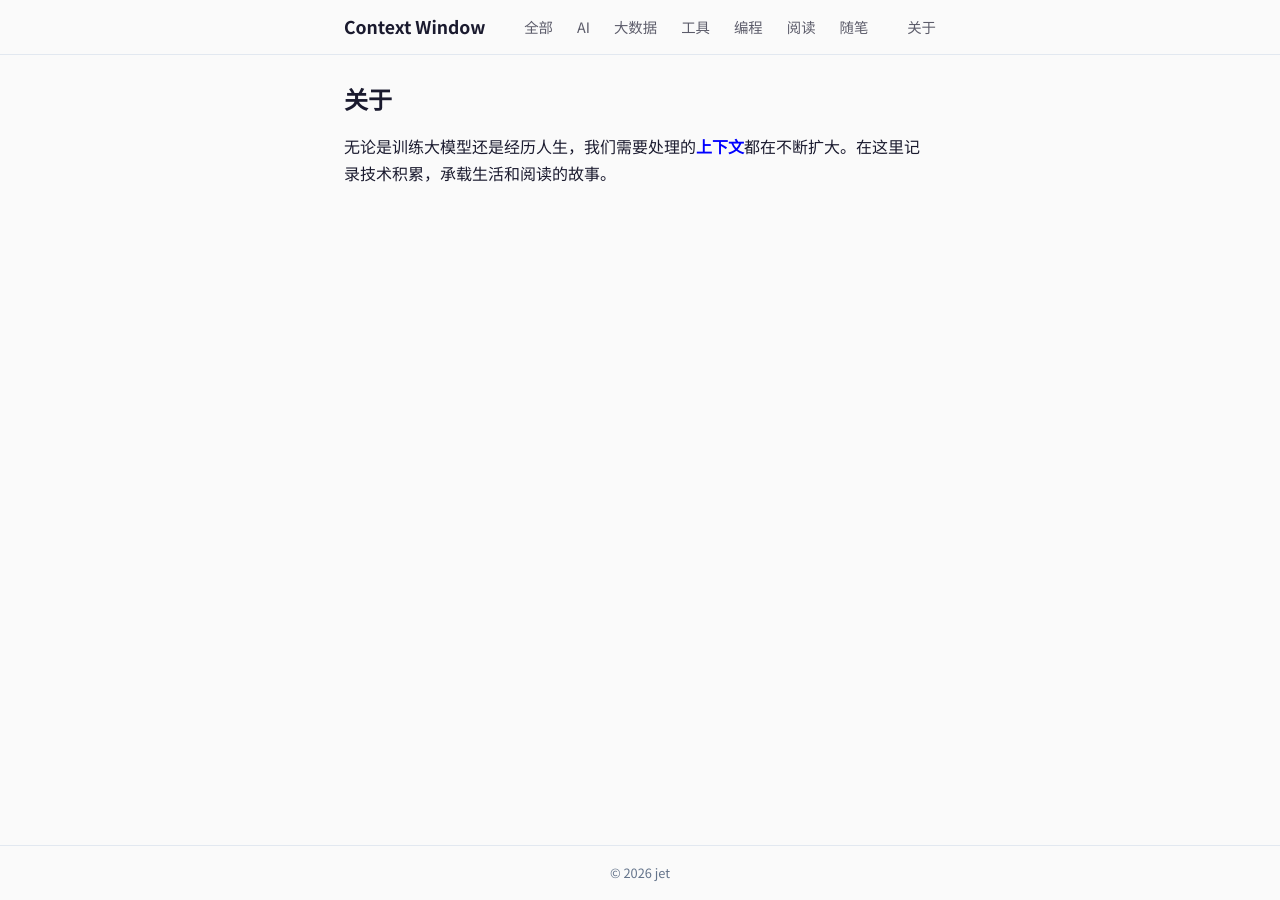
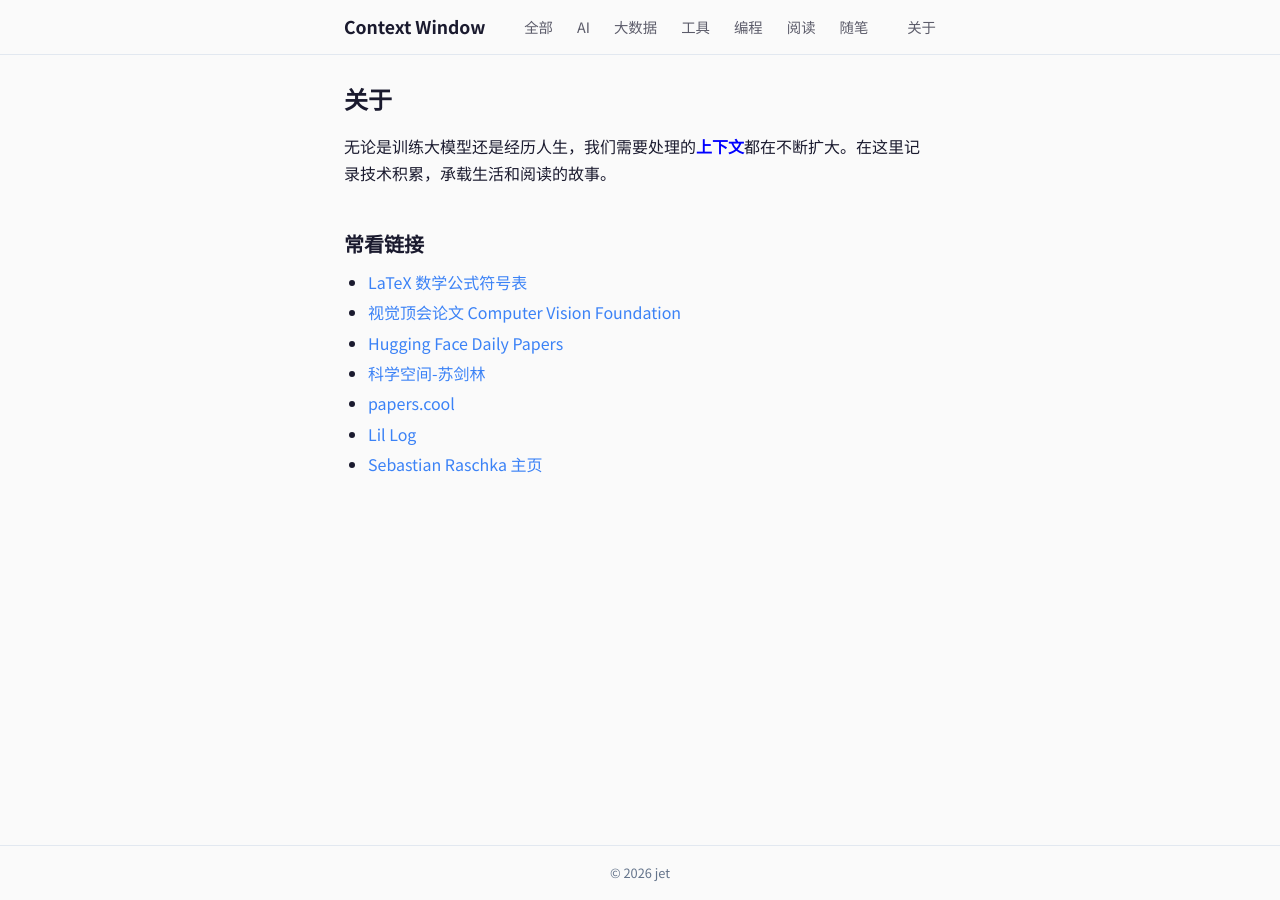
Before and after one commit to jetxa/jetxa.github.io, a Jekyll site: the page built from about.md, in a window 1280 px wide. Built offline with Jekyll 4.4.1, drawn with Linux system fonts in a browser that asks for light colours.

```diff
--- a/_layouts/default.html
+++ b/_layouts/default.html
@@ -103,8 +103,10 @@
     strong, b { color: #0000ff; font-weight: bold; }
 
     h1 { font-size: 1.5rem; margin-bottom: 0.8rem; }
-    h2 { font-size: 1.25rem; margin-top: 1.2rem; margin-bottom: 0.5rem; }
-    h3 { font-size: 1.1rem; margin-top: 1rem; margin-bottom: 0.4rem; }
+    h2 { font-size: 1.25rem; margin-bottom: 0.5rem; }
+    h3 { font-size: 1.1rem; margin-bottom: 0.4rem; }
+    h4, h5, h6 { font-size: 1rem; margin-bottom: 0.4rem; }
+    * + h1, * + h2, * + h3, * + h4, * + h5, * + h6 { margin-top: 2.5rem; }
     p { margin-bottom: 0.6rem; }
     ul, ol { padding-left: 1.5rem; margin-bottom: 0.6rem; }
     li { margin-bottom: 0.2rem; }
@@ -232,7 +234,7 @@
         <a href="{{ site.baseurl }}/" class="cat-nav" data-category="all">全部</a>
         {% assign categories = site.posts | map: "categories" | flatten | uniq | sort %}
         {% for cat in categories %}
-          <a href="#" class="cat-nav" data-category="{{ cat }}">{{ cat }}</a>
+          <a href="{{ site.baseurl }}/?category={{ cat }}" class="cat-nav" data-category="{{ cat }}">{{ cat }}</a>
         {% endfor %}
       </nav>
       <nav class="site-nav">
--- a/_layouts/post.html
+++ b/_layouts/post.html
@@ -88,6 +88,9 @@ layout: default
 
 
   /* 标题添加 # */
+  .post-title {
+    color: #0000ff;
+  }
   .post-body h1::before { content: "# "; color: #94a3b8; font-weight: normal; }
   .post-body h2::before { content: "## "; color: #94a3b8; font-weight: normal; }
   .post-body h3::before { content: "### "; color: #94a3b8; font-weight: normal; }
@@ -96,6 +99,7 @@ layout: default
   .post-body h6::before { content: "###### "; color: #94a3b8; font-weight: normal; }
 
   @media (prefers-color-scheme: dark) {
+    .post-title { color: #60a5fa; } /* Adjusted blue for dark mode */
     .post-toc { border-color: rgba(255,255,255,0.06); }
     .post-toc h4 { color: #e2e8f0; }
   }
@@ -133,7 +137,7 @@ layout: default
 
   <div class="post-body">
     <!-- 文章标题如果在正文中会自动加上 # -->
-    <h1>{{ page.title }}</h1>
+    <h1 class="post-title">{{ page.title }}</h1>
 
     {% if page.description and page.description != "" %}
     <div class="post-page-desc">
--- a/about.md
+++ b/about.md
@@ -6,3 +6,14 @@ title: 关于
 # 关于
 
 无论是训练大模型还是经历人生，我们需要处理的**上下文**都在不断扩大。在这里记录技术积累，承载生活和阅读的故事。
+
+
+## 常看链接
+
+- [LaTeX 数学公式符号表](https://www.cmor-faculty.rice.edu/~heinken/latex/symbols.pdf)
+- [视觉顶会论文 Computer Vision Foundation](https://openaccess.thecvf.com/menu)
+- [Hugging Face Daily Papers](https://huggingface.co/papers)
+- [科学空间-苏剑林](https://kexue.fm/)
+- [papers.cool](https://papers.cool/)
+- [Lil Log](https://lilianweng.github.io/)
+- [Sebastian Raschka 主页](https://sebastianraschka.com/)
```
Also changed, not shown: _posts/2024-12-01-OpenRLHF框架论文阅读.md (added, +108 -0 lines), index.html (+30 -7 lines), assets/posts/2024-12-01-OpenRLHF框架论文阅读/OpenRLHF训练配置.png (added), assets/posts/2024-12-01-OpenRLHF框架论文阅读/Ray调度.png (added), assets/posts/2024-12-01-OpenRLHF框架论文阅读/compare.png (added), assets/posts/2024-12-01-OpenRLHF框架论文阅读/与其他框架训练耗时对比.png (added), assets/posts/2024-12-01-OpenRLHF框架论文阅读/学习阶段.png (added), assets/posts/2024-12-01-OpenRLHF框架论文阅读/性能优化.png (added), assets/posts/2024-12-01-OpenRLHF框架论文阅读/生成阶段.png (added), assets/posts/2024-12-01-OpenRLHF框架论文阅读/训练曲线.png (added), 1 other file.
